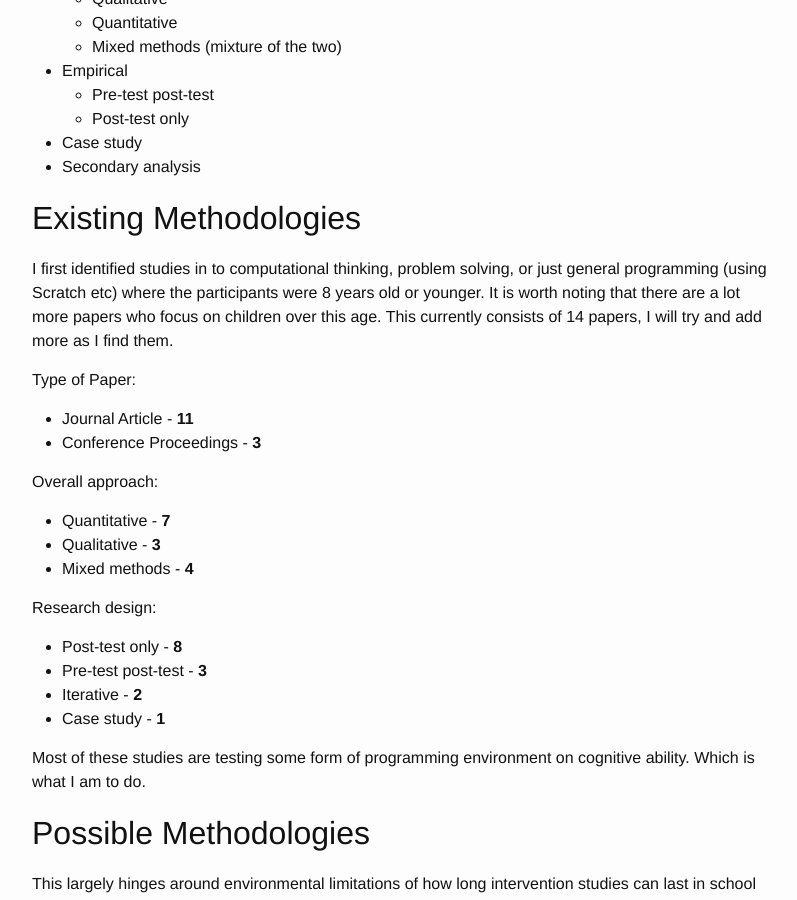
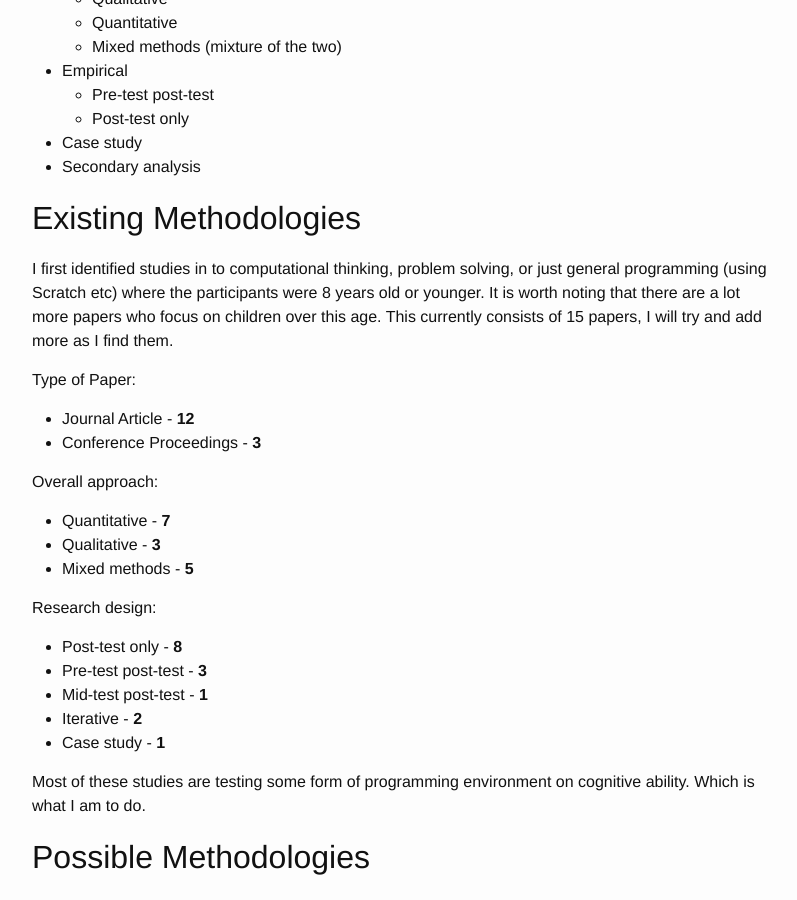
Before and after one commit to simonrose121/phd, a Jekyll site: the page built from _posts/2016-12-13-preliminary-study.md, in a window 1280 px wide and 900 px high, scrolled down 493 px. Shown: the whole window, without its empty margins (238-1035 px from the left). Built offline with Jekyll 4.4.1, drawn with Linux system fonts in a browser that asks for light colours.

Commit message:
Add additional paper

```diff
--- a/_posts/2016-12-13-preliminary-study.md
+++ b/_posts/2016-12-13-preliminary-study.md
@@ -22,23 +22,24 @@ This article will have the following structure; a brief recap of research method
 
 ## Existing Methodologies
 
-I first identified studies in to computational thinking, problem solving, or just general programming (using Scratch etc) where the participants were 8 years old or younger. It is worth noting that there are a lot more papers who focus on children over this age. This currently consists of 14 papers, I will try and add more as I find them.
+I first identified studies in to computational thinking, problem solving, or just general programming (using Scratch etc) where the participants were 8 years old or younger. It is worth noting that there are a lot more papers who focus on children over this age. This currently consists of 15 papers, I will try and add more as I find them.
 
 Type of Paper:
 
-- Journal Article - **11**
+- Journal Article - **12**
 - Conference Proceedings - **3**
 
 Overall approach:
 
 - Quantitative - **7**
 - Qualitative - **3**
-- Mixed methods - **4**
+- Mixed methods - **5**
 
 Research design:
 
 - Post-test only - **8**
 - Pre-test post-test - **3**
+- Mid-test post-test - **1**
 - Iterative - **2**
 - Case study - **1**
 
```
